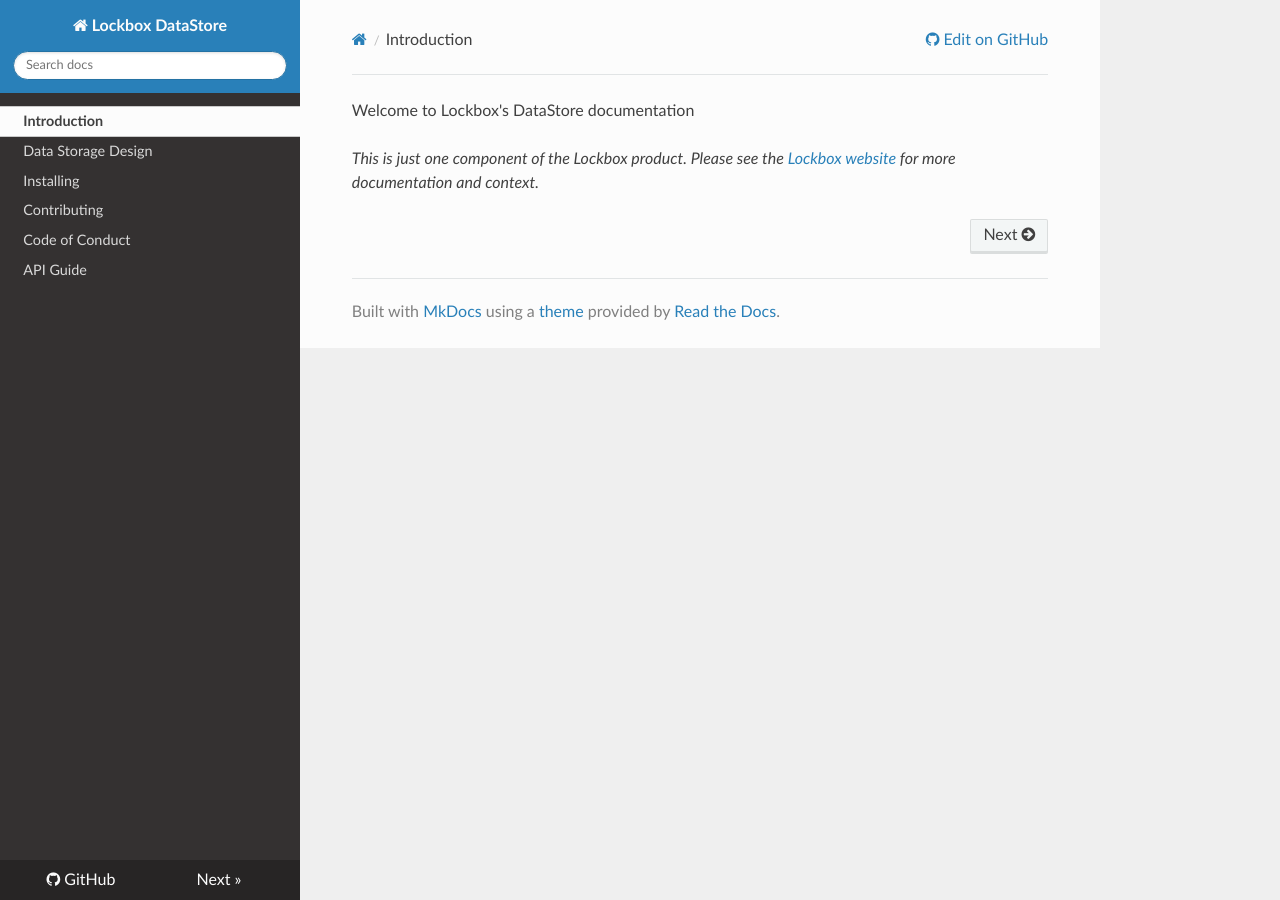
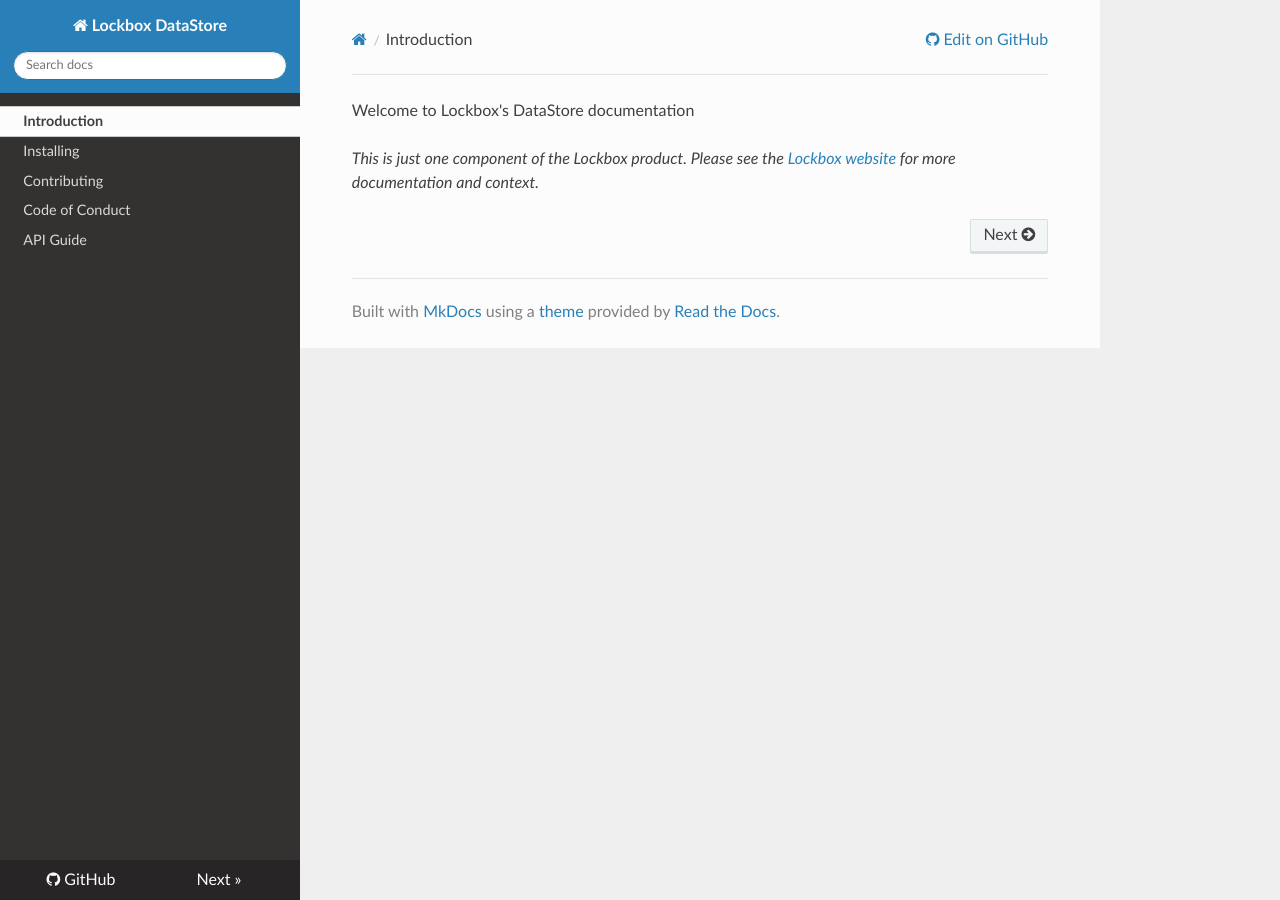
Before and after one commit to mozilla-lockwise/lockbox-datastore, an MkDocs documentation site: the page built from docs/index.md, in a window 1280 px wide. Built offline with MkDocs 1.6.1, drawn with Linux system fonts in a browser that asks for light colours; nearby versions of some CDN libraries; old or Windows-style settings are respelled for this version of MkDocs.

Commit message:
Remove moved file in index to fix mkdocs build

```diff
--- a/mkdocs.yml
+++ b/mkdocs.yml
@@ -6,7 +6,6 @@
 
 pages:
 - 'Introduction': 'index.md'
-- 'Data Storage Design': 'data-storage.md'
 - 'Installing': 'install.md'
 - 'Contributing': 'contributing.md'
 - 'Code of Conduct': 'code_of_conduct.md'
```
